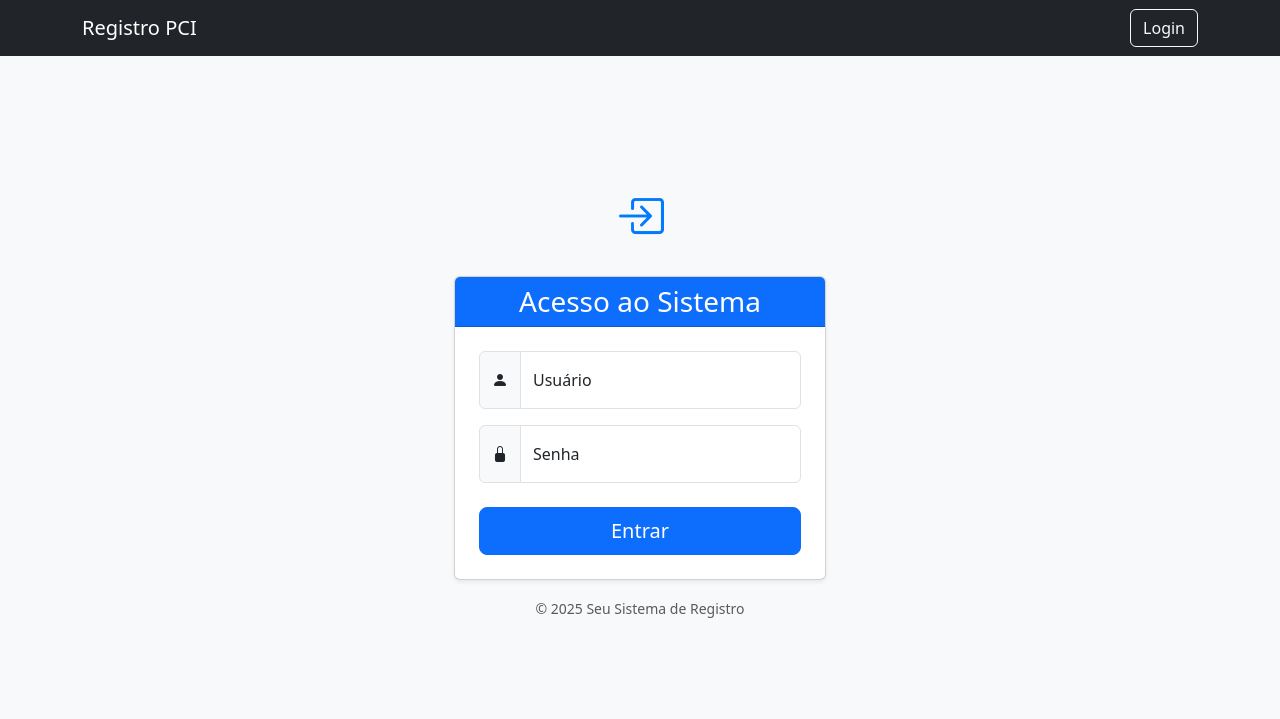
After one commit to gustavo-gbarreto/Registro-de-PCIs, a Flask app: page /login in a window 1280 px wide. The commit adds this page. Shown: the top 719 px of the page. Run offline with Flask 3, Linux system fonts and the light colour scheme.

Commit message:
CRUD Funcional, login funcional, limitaçâo de permissões para ediçâo e exclusão. apresentando alguns problemas em relaçâo a ediçâo de resultado do teste inicial de reprovado para aprovado

```diff
--- /dev/null
+++ b/database/user_database.py
@@ -0,0 +1,16 @@
+# As senhas aqui foram "hasheadas". Nunca guarde senhas em texto puro!
+# A senha para 'admin' é 'senhaadmin'
+# A senha para 'cliente1' é 'senhacliente'
+
+users_db = {
+    "1": {
+        "username": "admin",
+        "password": b'$2b$12$/iAcruh9osKkLZz/u.dt2uoh6PH0oOVwCMs/fAnhxUnM5y/DljZ4q',
+        "role": "admin"
+    },
+    "2": {
+        "username": "cliente1",
+        "password": b'$2b$12$hyxIPXqeSDEEMW3oonfZEeKvHq0l0L7jspYwI4WYfaXjBjDlM9QKO',
+        "role": "cliente"
+    }
+}
--- a/main.py
+++ b/main.py
@@ -1,22 +1,82 @@
-# main.py (agora com o conteúdo correto)
-
-from flask import Flask
-# Certifique-se de que os caminhos de importação estão corretos
-# Se você criou a pasta 'routes', o caminho será 'routes.admin', etc.
+from flask import Flask, render_template, request, redirect, url_for, flash
 from routes.admin import admin_route
 from routes.cliente import cliente_route
 from routes.home import home_route
+from database.user_database import users_db
+from flask_login import LoginManager, UserMixin, login_user, logout_user, login_required, current_user
+from flask_bcrypt import Bcrypt
 
-# 1. Cria a instância principal da aplicação
 app = Flask(__name__)
+app.config['SECRET_KEY'] = 'uma-chave-secreta-muito-segura-aqui'
 
-# 2. Registra os blueprints na aplicação principal
-#    Cada blueprint é um conjunto de rotas de um arquivo diferente.
+bcrypt = Bcrypt(app)
+login_manager = LoginManager()
+login_manager.init_app(app)
+login_manager.login_view = 'login'
+login_manager.login_message = "Por favor, faça login para acessar esta página."
+
+class User(UserMixin):
+    def __init__(self, id, username, password_hash, role):
+        self.id = id
+        self.username = username
+        self.password = password_hash
+        self.role = role
+
+users = {uid: User(uid, data['username'], data['password'], data['role']) for uid, data in users_db.items()}
+
+@login_manager.user_loader
+def load_user(user_id):
+    return users.get(user_id)
+
 app.register_blueprint(home_route)
 app.register_blueprint(admin_route, url_prefix='/admin')
 app.register_blueprint(cliente_route, url_prefix='/cliente')
 
-# 3. Roda a aplicação (APENAS se este arquivo for executado diretamente)
+
+@app.route('/login', methods=['GET', 'POST'])
+def login():
+    if request.method == 'POST':
+        username = request.form.get('username')
+        password = request.form.get('password')
+
+        # --- INÍCIO DA DEPURAÇÃO ---
+        print("\n--- Nova Tentativa de Login ---")
+        print(f"Usuário digitado no formulário: '{username}'")
+        print(f"Senha digitada no formulário: '{password}'")
+
+        user_to_login = None
+        for u in users.values():
+            if u.username == username:
+                user_to_login = u
+                break
+
+        print(f"Usuário encontrado no banco de dados: {user_to_login.username if user_to_login else 'Nenhum'}")
+
+        if user_to_login:
+            is_password_correct = bcrypt.check_password_hash(user_to_login.password, password)
+            print(f"A senha está correta? {is_password_correct}")
+
+            if is_password_correct:
+                login_user(user_to_login)
+                flash('Login realizado com sucesso!', 'success')
+                print("--- Login BEM-SUCEDIDO ---\n")
+                if user_to_login.role == 'admin':
+                    return redirect(url_for('admin.lista_lotes_admin'))
+                else:
+                    return redirect(url_for('cliente.lista_lotes'))
+
+        flash('Usuário ou senha inválidos.', 'danger')
+        print("--- Login FALHOU ---\n")
+        # --- FIM DA DEPURAÇÃO ---
+
+    return render_template('login.html')
+
+@app.route('/logout')
+@login_required
+def logout():
+    logout_user()
+    flash('Você foi desconectado.', 'info')
+    return redirect(url_for('login'))
+
 if __name__ == '__main__':
-    # O debug=True é ótimo para desenvolvimento, pois reinicia o servidor a cada alteração.
     app.run(debug=True)
--- a/templates/base.html
+++ b/templates/base.html
@@ -5,13 +5,39 @@
     <meta name="viewport" content="width=device-width, initial-scale=1">
     <title>{% block title %}Registro de PCIs{% endblock %}</title>
     <link href="https://cdn.jsdelivr.net/npm/bootstrap@5.3.3/dist/css/bootstrap.min.css" rel="stylesheet">
+    <link rel="stylesheet" href="https://cdn.jsdelivr.net/npm/bootstrap-icons@1.11.3/font/bootstrap-icons.min.css">
     {% block styles %}{% endblock %}
   </head>
   <body class="bg-light">
 
-    <div class="container mt-4">
+    <nav class="navbar navbar-expand-lg navbar-dark bg-dark mb-4">
+      <div class="container">
+        <a class="navbar-brand" href="{{ url_for('home.home') }}">Registro PCI</a>
+        <div class="ms-auto">
+          {% if current_user and current_user.is_authenticated %}
+            <span class="navbar-text me-3">
+              Logado como: <strong>{{ current_user.username }}</strong> ({{ current_user.role }})
+            </span>
+            <a class="btn btn-outline-light" href="{{ url_for('logout') }}">Logout</a>
+          {% else %}
+            <a class="btn btn-outline-light" href="{{ url_for('login') }}">Login</a>
+          {% endif %}
+        </div>
+      </div>
+    </nav>
+    <main class="container">
+      {% with messages = get_flashed_messages(with_categories=true) %}
+        {% if messages %}
+          {% for category, message in messages %}
+            <div class="alert alert-{{ category }} alert-dismissible fade show" role="alert">
+              {{ message }}
+              <button type="button" class="btn-close" data-bs-dismiss="alert" aria-label="Close"></button>
+            </div>
+          {% endfor %}
+        {% endif %}
+      {% endwith %}
       {% block content %}{% endblock %}
-    </div>
+    </main>
 
     <script src="https://cdn.jsdelivr.net/npm/bootstrap@5.3.3/dist/js/bootstrap.bundle.min.js"></script>
     <script src="{{ url_for('static', filename='JS/cru.js') }}"></script>
--- /dev/null
+++ b/templates/login.html
@@ -0,0 +1,69 @@
+{% extends "base.html" %}
+
+{% block title %}Login{% endblock %}
+
+{% block styles %}
+<style>
+  /* Estilo para centralizar o formulário verticalmente na página */
+  .login-container {
+    min-height: 80vh;
+    display: flex;
+    align-items: center;
+    justify-content: center;
+  }
+</style>
+{% endblock %}
+
+{% block content %}
+<div class="login-container">
+    <div class="col-md-6 col-lg-4">
+
+        <div class="text-center mb-4">
+            <i class="bi bi-box-arrow-in-right" style="font-size: 3rem; color: #007bff;"></i>
+        </div>
+
+        <div class="card shadow-sm">
+            <div class="card-header text-center bg-primary text-white">
+                <h3 class="card-title mb-0">Acesso ao Sistema</h3>
+            </div>
+            <div class="card-body p-4">
+
+                {% with messages = get_flashed_messages(with_categories=true) %}
+                  {% if messages %}
+                    {% for category, message in messages %}
+                      <div class="alert alert-{{ category }}" role="alert">
+                        {{ message }}
+                      </div>
+                    {% endfor %}
+                  {% endif %}
+                {% endwith %}
+
+                <form method="POST" action="{{ url_for('login') }}">
+                    <div class="input-group mb-3">
+                        <span class="input-group-text"><i class="bi bi-person-fill"></i></span>
+                        <div class="form-floating">
+                            <input type="text" class="form-control" id="username" name="username" placeholder="Usuário" required>
+                            <label for="username">Usuário</label>
+                        </div>
+                    </div>
+
+                    <div class="input-group mb-4">
+                        <span class="input-group-text"><i class="bi bi-lock-fill"></i></span>
+                        <div class="form-floating">
+                            <input type="password" class="form-control" id="password" name="password" placeholder="Senha" required>
+                            <label for="password">Senha</label>
+                        </div>
+                    </div>
+
+                    <div class="d-grid">
+                        <button type="submit" class="btn btn-primary btn-lg">Entrar</button>
+                    </div>
+                </form>
+            </div>
+        </div>
+        <div class="text-center text-muted mt-3">
+            <small>&copy; 2025 Seu Sistema de Registro</small>
+        </div>
+    </div>
+</div>
+{% endblock %}
```
Also changed, not shown: database/PCI_list.py (+14 -4 lines), generate_hashes.py (added, +21 -0 lines), routes/admin.py (+25 -9 lines), routes/cliente.py (+2 -18 lines), routes/home.py (+13 -2 lines), templates/_edit_form.html (+74 -29 lines), templates/detalhe_lote.html (deleted), templates/lote_form.html (deleted).
